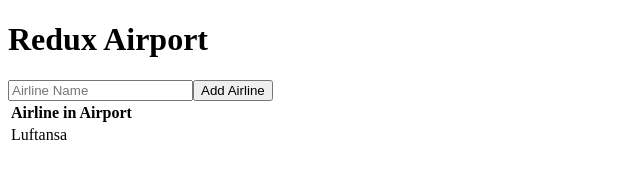
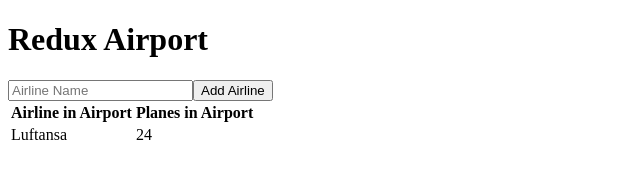
Before and after one commit to KxcCarter/redux-airport, a React (Create React App) app: page / in a window 1280 px wide. Shown: the top 195 px of the page, without its empty margins (0-640 px from the left). Built offline with nearby package versions, Linux system fonts and the light colour scheme.

Commit message:
Updates index.js and AirlineList.js to accept an array of objects

```diff
--- a/src/components/AirlineList/AirlineList.js
+++ b/src/components/AirlineList/AirlineList.js
@@ -6,7 +6,8 @@ class AirlineList extends Component {
     const airlinesInAirport = this.props.store.airlineList.map((item, index) => {
       return (
         <tr key={index}>
-          <td>{item}</td>
+          <td>{item.airline}</td>
+          <td>{item.numberOfPlanes}</td>
         </tr>
       );
     });
@@ -14,6 +15,7 @@ class AirlineList extends Component {
       <table>
         <thead>
           <th>Airline in Airport</th>
+          <th>Planes in Airport</th>
         </thead>
         <tbody>{airlinesInAirport}</tbody>
       </table>
--- a/src/index.js
+++ b/src/index.js
@@ -5,7 +5,10 @@ import { createStore, combineReducers } from 'redux';
 import { Provider } from 'react-redux';
 
 // This is a reducer. It handles state for arrays or objects.
-const airlineList = (state = ['Luftansa'], action) => {
+
+const defaultAirlineList = [{ airline: 'Luftansa', numberOfPlanes: 24 }];
+
+const airlineList = (state = defaultAirlineList, action) => {
   if (action.type === 'ADD_AIRLINE') {
     // I'm only sending a string on payload, so I don't need to add
     // anything like '.data' or '.myAddedStuff'
```
